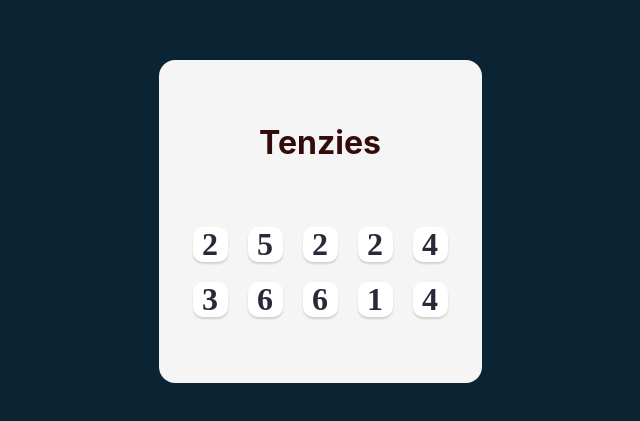
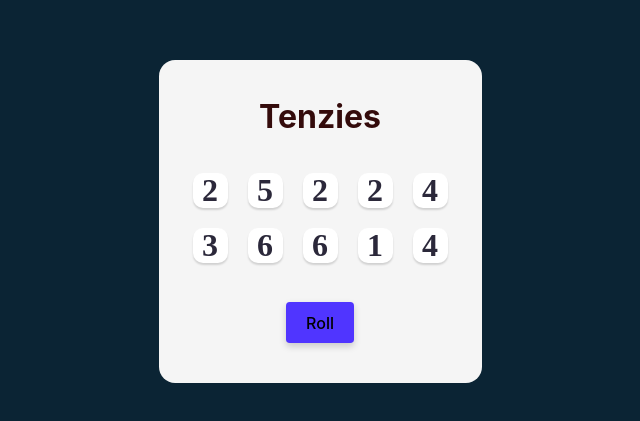
Before and after one commit to Rolzix/tenzies, a React (Vite) app: page / in a window 1280 px wide. Shown: the part 179-600 px from the top of the page, without its empty margins (320-960 px from the left). Built offline with nearby package versions, Linux system fonts and the light colour scheme.

Commit message:
Make button to roll new Dice values

```diff
--- a/src/App.css
+++ b/src/App.css
@@ -65,3 +65,21 @@ main {
   cursor: pointer;
   background-color: white;
 }
+
+.die:hover {
+  background-color: #f5f5f5;
+}
+.button--roll {
+  background: #5035ff;
+  box-shadow: 0px 3.2px 7.68px rgba(0, 0, 0, 0.18);
+  border-radius: 3.81277px;
+}
+
+.button--roll:focus {
+  outline: none;
+}
+
+.button--roll:active {
+  background: #5035ff;
+  box-shadow: inset 0px 1.6px 3.84px rgba(0, 0, 0, 0.18);
+}
--- a/src/App.jsx
+++ b/src/App.jsx
@@ -1,6 +1,15 @@
 import React, { useState, useEffect } from "react";
 import Dice from "./components/Die.jsx";
 import "./App.css";
+
+/**
+ * Challenge: Create a `Roll Dice` button that will re-roll
+ * all 10 dice
+ *
+ * Clicking the button should generate a new array of numbers
+ * and set the `dice` state to that new array (thus re-rendering
+ * the array to the page)
+ */
 
 function App() {
   function allNewDice() {
@@ -27,6 +36,12 @@ function App() {
         <section className="gameArea">
           <h1>Tenzies</h1>
           <div className="dice">{diceElements}</div>
+          <button
+            className="button--roll"
+            onClick={() => setDice(allNewDice())}
+          >
+            Roll
+          </button>
         </section>
       </main>
     </div>
```
